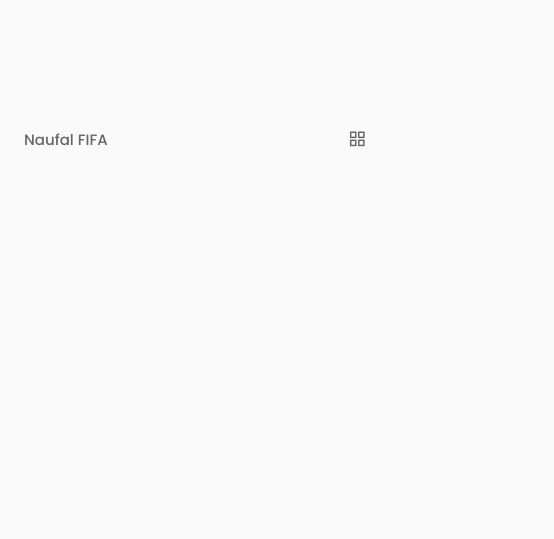
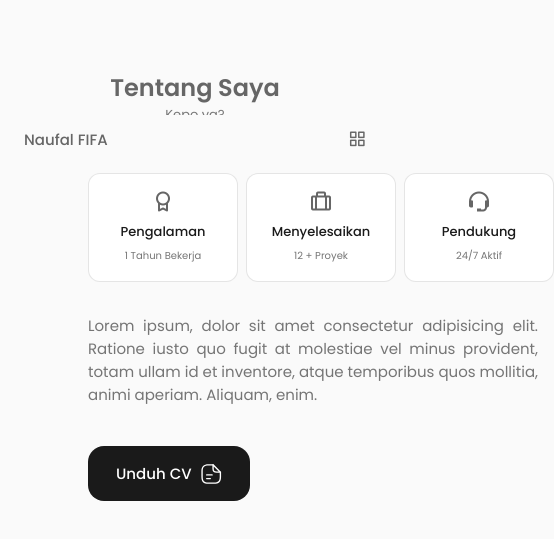
Before and after one commit to fifovalle/WEBSITE-PORTOFOLIO-PRIBADI-VERSI-6.0, a React (Create React App) app: page / in a window 390 px wide. Shown: the part 681-1220 px from the top of the page, 554 px wide, since content can reach past the window. Before the commit the page ends 844 px from the top, so only its background shows below. Built offline with nearby package versions, Linux system fonts and the light colour scheme.

Commit message:
Bagian tentang saya sudah selesai tinggal responsive

```diff
--- a/src/App.js
+++ b/src/App.js
@@ -4,6 +4,7 @@
 import "./App.css";
 import Kepala from "./components/kepala/Kepala";
 import Beranda from "./components/beranda/Beranda";
+import Tentang from "./components/tentang/Tentang";
 
 function App() {
   return (
@@ -11,6 +12,7 @@
       <Kepala />
       <main className="utama">
         <Beranda />
+        <Tentang />
       </main>
     </>
   );
--- /dev/null
+++ b/src/components/tentang/Info.jsx
@@ -0,0 +1,26 @@
+// LIBRARY REACT
+import React from "react";
+
+const Info = () => {
+  return (
+    <div className="info__tentang jaringan">
+      <div className="kotak__tentang">
+        <i className="bx bx-award ikon__tentang"></i>
+        <h3 className="judul__tentang">Pengalaman</h3>
+        <span className="subjudul__tentang">1 Tahun Bekerja</span>
+      </div>
+      <div className="kotak__tentang">
+        <i className="bx bx-briefcase-alt ikon__tentang"></i>
+        <h3 className="judul__tentang">Menyelesaikan</h3>
+        <span className="subjudul__tentang">12 + Proyek</span>
+      </div>
+      <div className="kotak__tentang">
+        <i className="bx bx-support ikon__tentang"></i>
+        <h3 className="judul__tentang">Pendukung</h3>
+        <span className="subjudul__tentang">24/7 Aktif</span>
+      </div>
+    </div>
+  );
+};
+
+export default Info;
--- /dev/null
+++ b/src/components/tentang/Tentang.jsx
@@ -0,0 +1,58 @@
+// LIBRARY REACT
+import React from "react";
+// LIBRARY SAYA
+import "./tentang.css";
+import gambarTentang from "../../assets/1.jpg";
+import Info from "./Info";
+
+const Tentang = () => {
+  return (
+    <section className="tentang bagian">
+      <h2 className="bagian__judul">Tentang Saya</h2>
+      <span className="bagian__subjudul">Kepo ya?</span>
+      <div className="wadah__tentang wadah jaringan">
+        <img src={gambarTentang} alt="gambar" className="img__tentang" />
+
+        <div className="data__tentang">
+          <Info />
+          <p className="deskripsi__tentang">
+            Lorem ipsum, dolor sit amet consectetur adipisicing elit. Ratione
+            iusto quo fugit at molestiae vel minus provident, totam ullam id et
+            inventore, atque temporibus quos mollitia, animi aperiam. Aliquam,
+            enim.
+          </p>
+          <a download="" href="cv.pdf" className="tombol tombol--flex">
+            Unduh CV
+            <svg
+              className="tombol__ikon"
+              xmlns="http://www.w3.org/2000/svg"
+              width="24"
+              height="24"
+              viewBox="0 0 24 24"
+              fill="none"
+            >
+              <path
+                d="M15.25 22.7502H9.25C3.82 22.7502 1.5 20.4302 1.5 15.0002V9.00024C1.5 3.57024 3.82 1.25024 9.25 1.25024H14.25C14.66 1.25024 15 1.59024 15 2.00024C15 2.41024 14.66 2.75024 14.25 2.75024H9.25C4.64 2.75024 3 4.39024 3 9.00024V15.0002C3 19.6102 4.64 21.2502 9.25 21.2502H15.25C19.86 21.2502 21.5 19.6102 21.5 15.0002V10.0002C21.5 9.59024 21.84 9.25024 22.25 9.25024C22.66 9.25024 23 9.59024 23 10.0002V15.0002C23 20.4302 20.68 22.7502 15.25 22.7502Z"
+                fill="var(--warna-container)"
+              ></path>
+              <path
+                d="M22.25 10.7502H18.25C14.83 10.7502 13.5 9.42023 13.5 6.00023V2.00023C13.5 1.70023 13.68 1.42023 13.96 1.31023C14.24 1.19023 14.56 1.26023 14.78 1.47023L22.78 9.47023C22.99 9.68023 23.06 10.0102 22.94 10.2902C22.82 10.5702 22.55 10.7502 22.25 10.7502ZM15 3.81023V6.00023C15 8.58023 15.67 9.25023 18.25 9.25023H20.44L15 3.81023Z"
+                fill="var(--warna-container)"
+              ></path>
+              <path
+                d="M13.25 13.7502H7.25C6.84 13.7502 6.5 13.4102 6.5 13.0002C6.5 12.5902 6.84 12.2502 7.25 12.2502H13.25C13.66 12.2502 14 12.5902 14 13.0002C14 13.4102 13.66 13.7502 13.25 13.7502Z"
+                fill="var(--warna-container)"
+              ></path>
+              <path
+                d="M11.25 17.7502H7.25C6.84 17.7502 6.5 17.4102 6.5 17.0002C6.5 16.5902 6.84 16.2502 7.25 16.2502H11.25C11.66 16.2502 12 16.5902 12 17.0002C12 17.4102 11.66 17.7502 11.25 17.7502Z"
+                fill="var(--warna-container)"
+              ></path>
+            </svg>
+          </a>
+        </div>
+      </div>
+    </section>
+  );
+};
+
+export default Tentang;
--- /dev/null
+++ b/src/components/tentang/tentang.css
@@ -0,0 +1,46 @@
+.wadah__tentang {
+    grid-template-columns: repeat(2, 1fr);
+    align-items: center;
+    column-gap: 4rem;
+}
+
+.img__tentang {
+    width: 350px;
+    border-radius: 1.5rem;
+    justify-self: center;
+}
+
+.info__tentang {
+    grid-template-columns: repeat(3, 150px);
+    gap: 0.5rem;
+    margin-bottom: var(--mb-2);
+}
+
+.kotak__tentang {
+    background-color: var(--warna-container);
+    border: 1px solid rgba(0, 0, 0, 0.1);
+    border-radius: 0.75rem;
+    text-align: center;
+    padding: 1rem 1.25rem;
+}
+
+.ikon__tentang {
+    font-size: 1.5rem;
+    color: var(--warna-judul);
+    margin-bottom: var(--mb-0-5);
+}
+
+.judul__tentang {
+    font-size: var(--ukuran-font-kecil);
+    font-weight: var(--font-medium);
+}
+
+.subjudul__tentang {
+    font-size: var(--ukuran-font-kecil-sekali);
+}
+
+.deskripsi__tentang {
+    padding: 0 1rem 0 0;
+    margin-bottom: var(--mb-2-5);
+    text-align: justify;
+}
```
